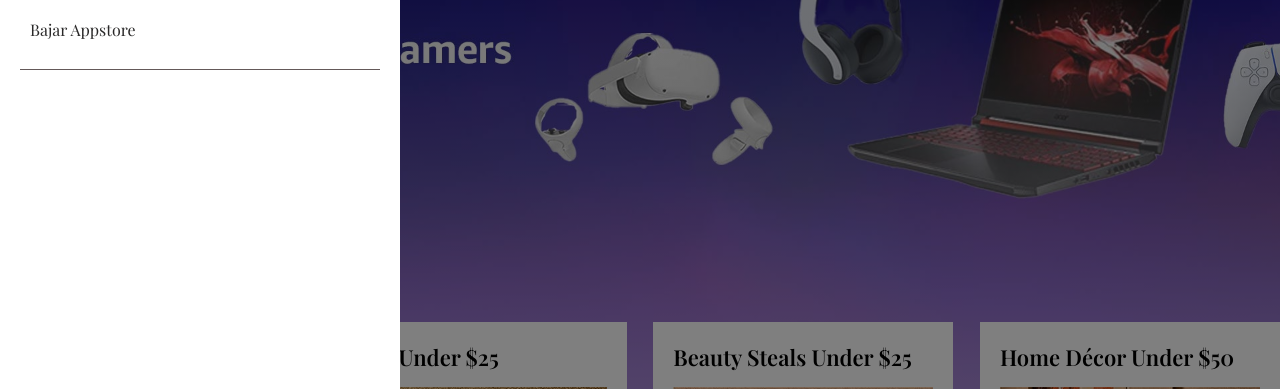
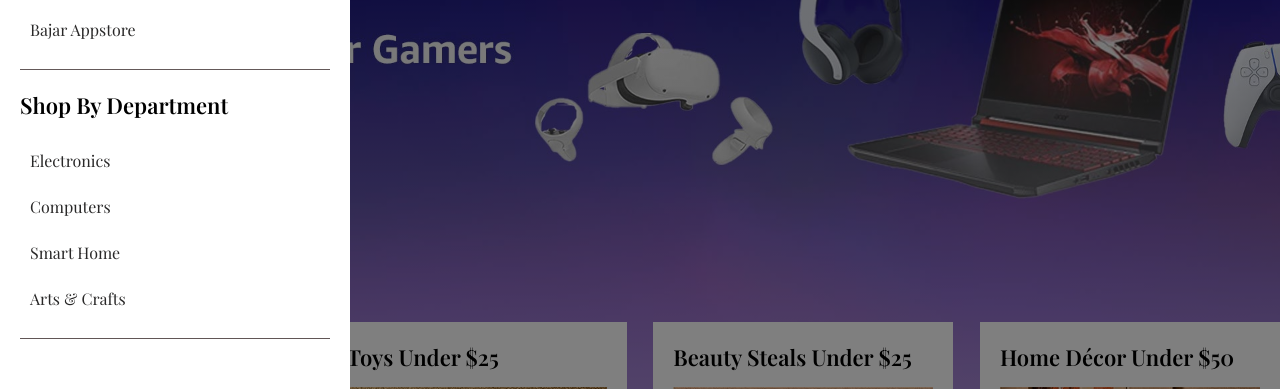
Before and after one commit to yeasin5060/react_demo_ecommerce_project, a React (Vite) app: page / in a window 1280 px wide. Both pictures are taken after a click on the button "All". Shown: the part 263-652 px from the top of the page. Built offline with nearby package versions, Linux system fonts and the light colour scheme; a web font is replaced by a local one.

Commit message:
update_all_section_005

```diff
--- a/src/Layouts/Navbar/Navbar.jsx
+++ b/src/Layouts/Navbar/Navbar.jsx
@@ -10,7 +10,7 @@ const style = {
     position: 'absolute',
     top:'0',
     left: '0',
-    width: 400,
+    width: 350,
     height : 100,
     bgcolor: '#fff',
     border: '0',
--- a/src/Pages/All/All.jsx
+++ b/src/Pages/All/All.jsx
@@ -2,12 +2,14 @@ import React from 'react'
 import './All.css'
 import Allsign from './Allsection/Allsign/Allsign'
 import Alldigital from './Allsection/Alldigital/Alldigital'
+import Allshop from './Allsection/Allshop/Allshop'
 const All = () => {
   return (
    <section id='all'>
       <Allsign/>
       <div className='all_pages_wrapper'>
         <Alldigital/>
+        <Allshop/>
       </div>
    </section>
   )
--- /dev/null
+++ b/src/Pages/All/Allsection/Allshop/Allshop.css
@@ -0,0 +1,54 @@
+#allshop{
+    width: 100%;
+}
+.allshop_wrapper{
+    padding: 20px 0;
+}
+.allshop_wrapper_head_box{
+    text-align: left;
+    margin-bottom: 20px;
+}
+.allshop_wrapper_head{
+    font-size: 22px;
+    font-weight: 600;
+    color: #000;
+    text-transform: capitalize;
+}
+.allshop_wrapper_link_box{
+    display: flex;
+    justify-content: left;
+    flex-direction: column;
+    row-gap: 5px;
+    width: 100%;
+    position: relative;
+}
+.allshop_wrapper_alllink_item_box{
+   text-align: left;
+   width: 100%;
+   padding: 10px 0;
+}
+.allshop_wrapper_alllink_item_box:hover{
+    background: #e2dbdb;
+}
+.allshop_wrapper_alllink_item_box::after{
+    position: absolute;
+    content: "";
+    width: 100%;
+    height: 1px;
+    background: #615656b7;
+    left: 0;
+    bottom: -20px;
+}
+.allshop_alllinks{
+    width: 100%;
+    font-size: 16px;
+    font-weight: 400;
+    color: #0f0d0de3;
+    text-transform: capitalize;
+    padding: 10px 10px;
+    width: 100%;
+    transition: all linear 0.3s;
+}
+.allshop_alllinks:hover{
+    color: #0f0d0de3;
+}
--- /dev/null
+++ b/src/Pages/All/Allsection/Allshop/Allshop.jsx
@@ -0,0 +1,50 @@
+import React from 'react'
+import './Allshop.css'
+import Nanohead from '../../../../Component/Nanohead/Nanohead'
+import { Link } from 'react-router-dom'
+
+let allshoplink = [
+    {
+        id : 1,
+        name : "Electronics",
+        link : "electronics"
+    },
+    {
+        id : 2,
+        name : "Computers",
+        link : "computer"
+    },
+    {
+        id :3 ,
+        name : "Smart Home",
+        link : "smarthome"
+    },
+    {
+        id :3 ,
+        name : "Arts & Crafts",
+        link : "artscrafts"
+    },
+]
+
+const Allshop = () => {
+  return (
+    <section id='allshop'>
+        <div className='allshop_wrapper'>
+            <div className='allshop_wrapper_head_box'>
+                <Nanohead text="Shop by Department" style="allshop_wrapper_head"/>
+            </div>
+            <ul className='allshop_wrapper_link_box'>
+                {
+                    allshoplink.map((item , index)=>(
+                        <li className='allshop_wrapper_alllink_item_box' key={index}>
+                        <Link className='allshop_alllinks' to ={item.link}>{item.name}</Link>
+                        </li>
+                    ))
+                }
+            </ul>
+        </div>
+    </section>
+  )
+}
+
+export default Allshop
```
Also changed, not shown: src/Pages/All/Allsection/Allprogram/Allprogram.jsx (added).
